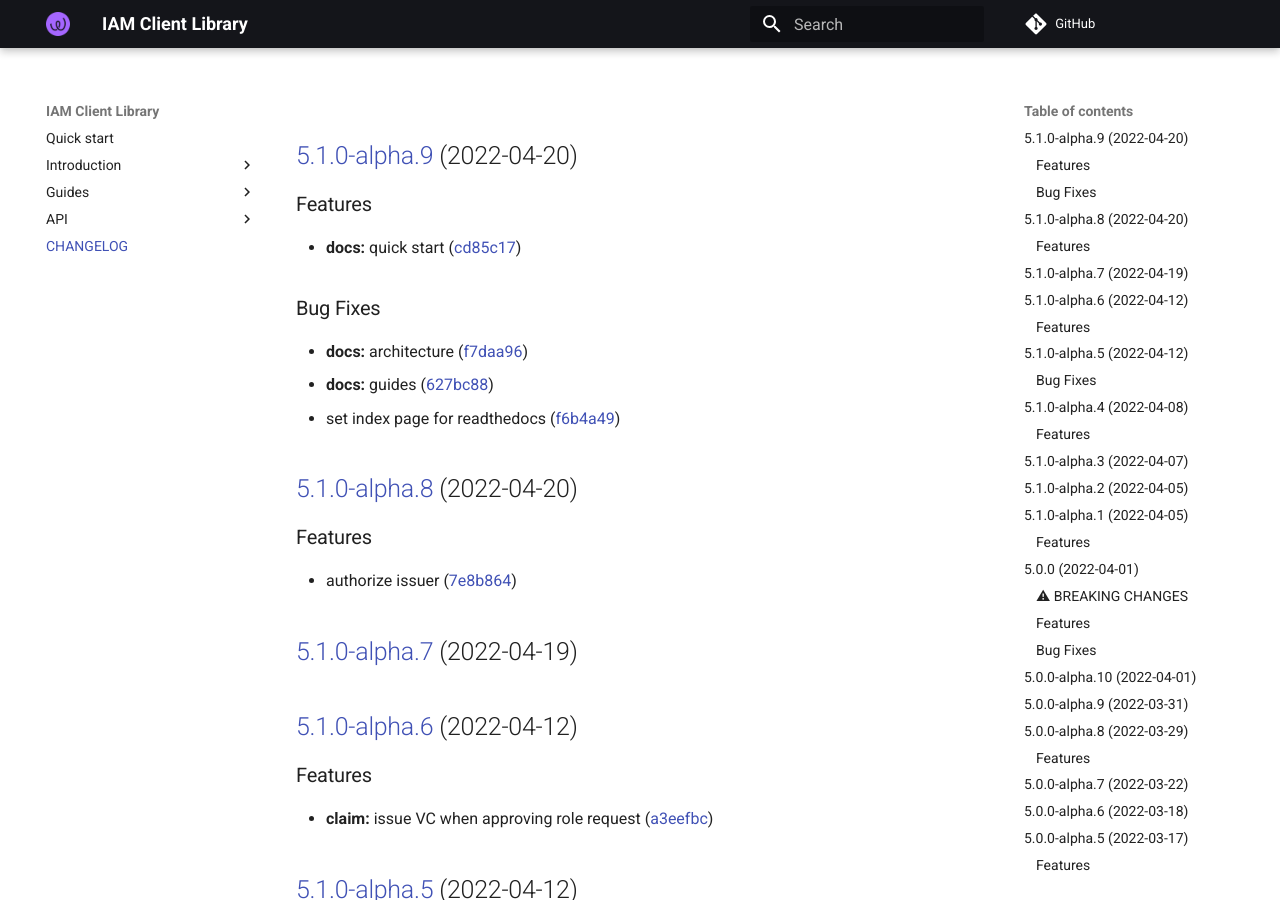
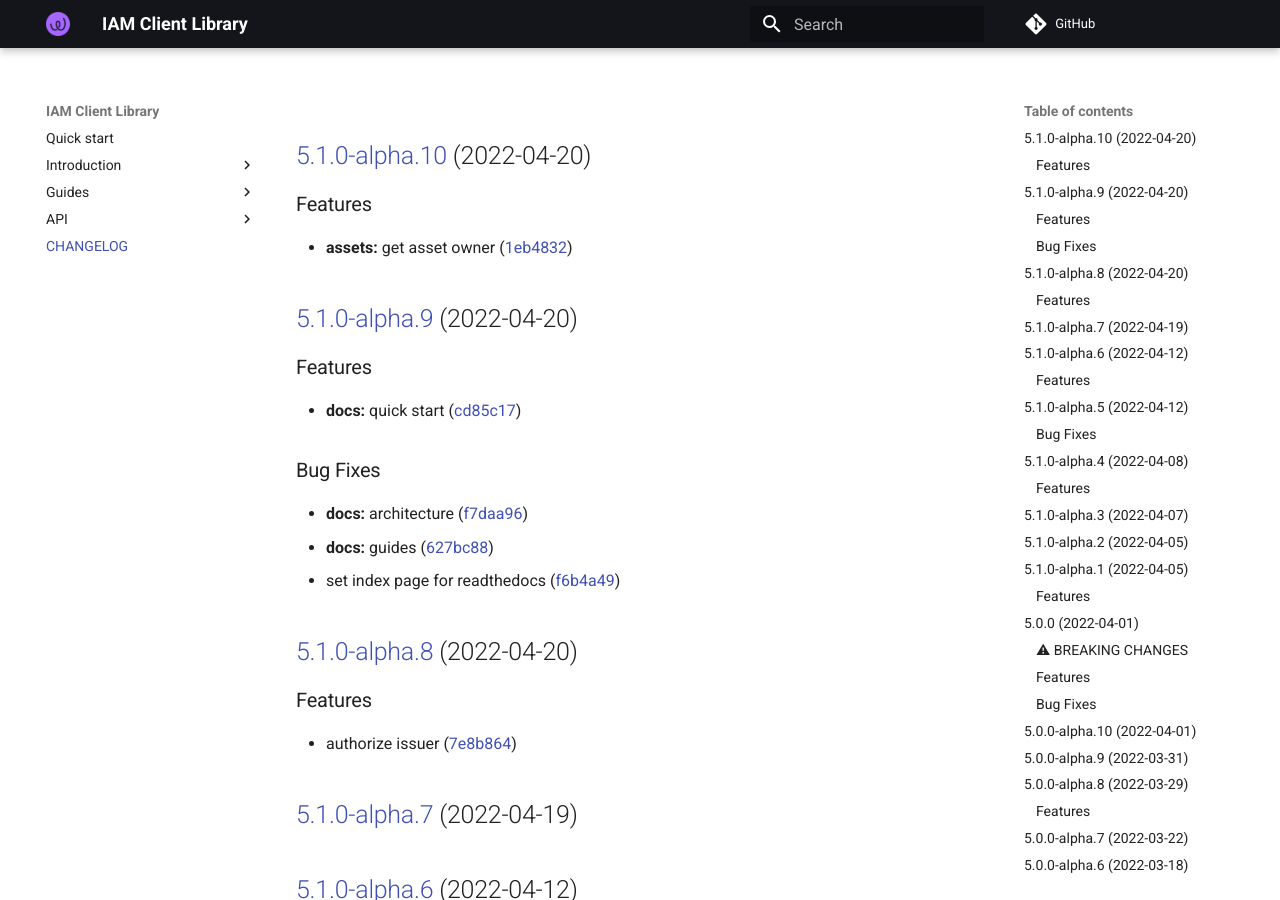
Before and after one commit to energywebfoundation/iam-client-lib, an MkDocs documentation site: the page built from docs/CHANGELOG.md, in a window 1280 px wide and 900 px high. Built offline with MkDocs 1.6.1 and Material for MkDocs 9.7.7, drawn with Linux system fonts in a browser that asks for light colours; comment, search, counter and statistics services are not loaded.

Commit message:
chore(release): 5.1.0-alpha.10 [skip ci]
## [5.1.0-alpha.10](https://github.com/energywebfoundation/iam-client-lib/compare/v5.1.0-alpha.9...v5.1.0-alpha.10) (2022-04-20)

### Features

* **assets:** get asset owner ([1eb4832](https://github.com/energywebfoundation/iam-client-lib/commit/1eb48322b2736f0819366eef07a6fabb6cf8ff11))

```diff
--- a/docs/CHANGELOG.md
+++ b/docs/CHANGELOG.md
@@ -1,3 +1,10 @@
+## [5.1.0-alpha.10](https://github.com/energywebfoundation/iam-client-lib/compare/v5.1.0-alpha.9...v5.1.0-alpha.10) (2022-04-20)
+
+
+### Features
+
+* **assets:** get asset owner ([1eb4832](https://github.com/energywebfoundation/iam-client-lib/commit/1eb48322b2736f0819366eef07a6fabb6cf8ff11))
+
 ## [5.1.0-alpha.9](https://github.com/energywebfoundation/iam-client-lib/compare/v5.1.0-alpha.8...v5.1.0-alpha.9) (2022-04-20)
 
 
--- a/package.json
+++ b/package.json
@@ -1,6 +1,6 @@
 {
   "name": "iam-client-lib",
-  "version": "5.1.0-alpha.9",
+  "version": "5.1.0-alpha.10",
   "description": "Library for Decentralized Identity and Access Management",
   "main": "dist/index.js",
   "module": "dist/index.esm.js",
```
